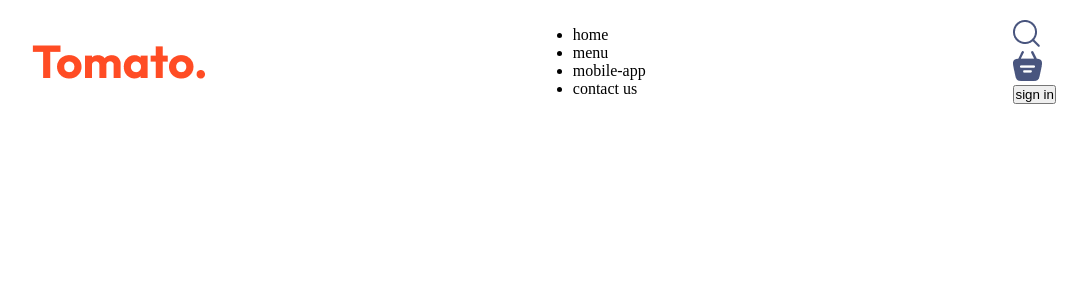
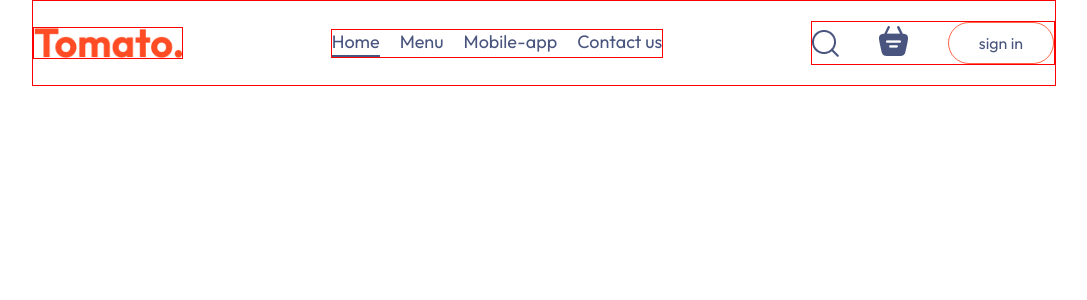
Before and after one commit to kjananga99/Food_Delivery_App, a React (Vite) app in the folder frontend/: page / in a window 1280 px wide. Shown: the top 300 px of the page, without its empty margins (96-1183 px from the left). Built offline with nearby package versions, Linux system fonts and the light colour scheme.

Commit message:
add navbar

```diff
--- a/frontend/src/components/Navbar/Navbar.css
+++ b/frontend/src/components/Navbar/Navbar.css
@@ -3,4 +3,47 @@
     display: flex;
     justify-content: space-between;
     align-items: center;
+    border: 1px solid red;
 }
+
+.navbar .logo{
+    width: 150px;
+    border: 1px solid red;
+}
+
+.navbar-menu{
+    display: flex;
+    border: 1px solid red;
+    list-style: none;
+    gap: 20px;
+    color: #49557e;
+    font-size: 18px;
+    cursor: pointer;
+}
+
+.navbar-right{
+    display: flex;
+    border: 1px solid red;
+    align-items: center;
+    gap: 40px;
+}
+
+.navbar button{
+    background: transparent;
+    font-size: 16px;
+    color: #49557e;
+    border: 1px solid tomato;
+    padding: 10px 30px;
+    border-radius: 50px;
+    cursor: pointer;
+    transition: 0.3s;
+}
+
+.navbar button:hover{
+    background-color: #fff4f2;
+}
+
+.navbar .active{
+    padding-bottom: 2px;
+    border-bottom: 2px solid #49557e;
+}
--- a/frontend/src/components/Navbar/Navbar.jsx
+++ b/frontend/src/components/Navbar/Navbar.jsx
@@ -1,16 +1,19 @@
-import React from 'react'
+import React, { useState } from 'react'
 import './Navbar.css'
 import {assets} from '../../assets/assets'
 
 const Navbar = () => {
+
+    const [menu,setMenu] = useState("home");
+
   return (
     <div className='navbar'>
       <img src={assets.logo} alt="" className="logo" />
       <ul className="navbar-menu">
-        <li>home</li>
-        <li>menu</li>
-        <li>mobile-app</li>
-        <li>contact us</li>
+        <li onClick={()=> setMenu("home")} className={menu==="home"?"active":""}>Home</li>
+        <li onClick={()=> setMenu("menu")} className={menu==="menu"?"active":""}>Menu</li>
+        <li onClick={()=> setMenu("mobile-app")} className={menu==="mobile-app"?"active":""}>Mobile-app</li>
+        <li onClick={()=> setMenu("contact-us")} className={menu==="contact-us"?"active":""}>Contact us</li>
       </ul>
       <div className="navbar-right">
         <img src={assets.search_icon} alt="" />
--- a/frontend/src/index.css
+++ b/frontend/src/index.css
@@ -1,7 +1,10 @@
+@import url('https://fonts.googleapis.com/css2?family=Outfit:wght@100..900&display=swap');
+
 *{
   padding: 0;
   margin: 0;
   box-sizing: border-box;
+  font-family: Outfit;
 }
 
 body{
```
